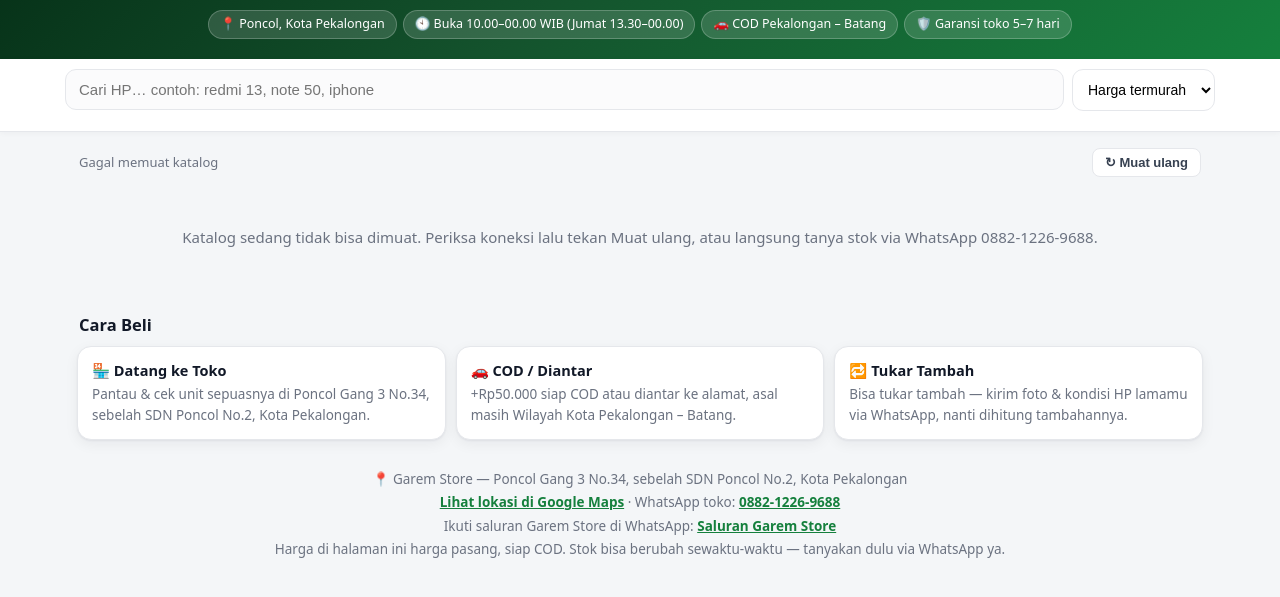
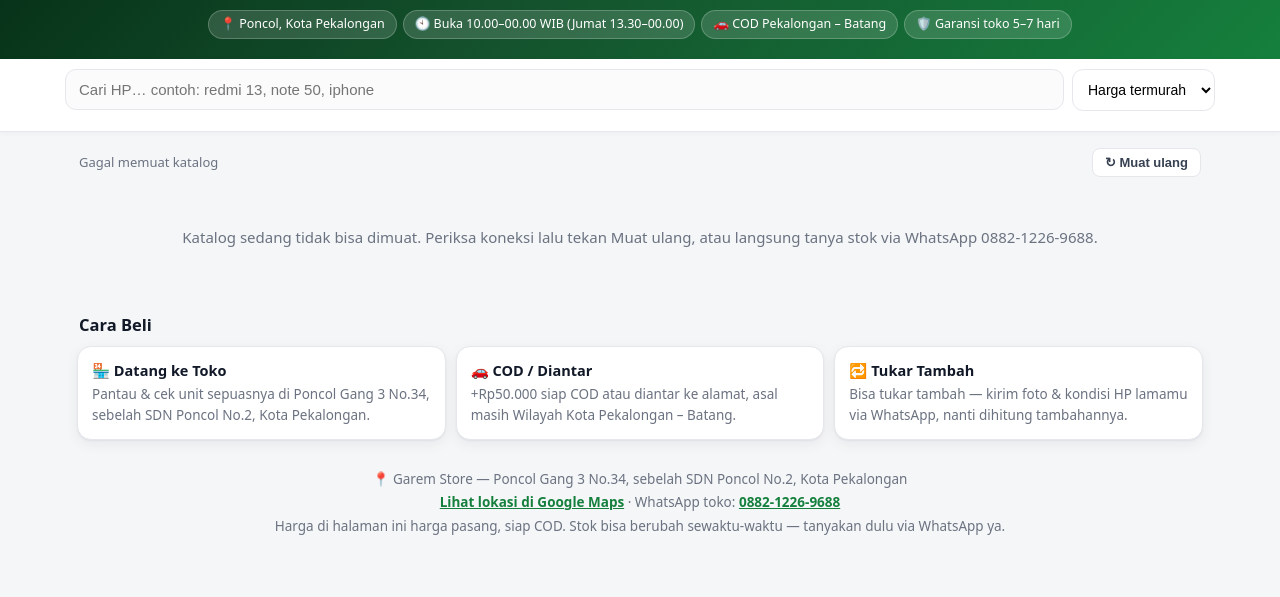
Before and after one commit to sukunijo/garem-store-katalog, a plain HTML site: page index.html in a window 1280 px wide. Shown: the part 93-690 px from the top of the page. Drawn offline with Linux system fonts and the light colour scheme; no server answers.

Commit message:
Buang link saluran WhatsApp dari katalog
Removed WhatsApp channel link from footer.

```diff
--- a/index.html
+++ b/index.html
@@ -125,7 +125,7 @@
   📍 Garem Store — Poncol Gang 3 No.34, sebelah SDN Poncol No.2, Kota Pekalongan<br>
   <a href="https://maps.app.goo.gl/55hFLX1qcz4zeqT47" target="_blank" rel="noopener">Lihat lokasi di Google Maps</a> ·
   WhatsApp toko: <a href="https://wa.me/6288212269688" target="_blank" rel="noopener">0882-1226-9688</a><br>
-  Ikuti saluran Garem Store di WhatsApp: <a href="https://whatsapp.com/channel/0029VbBJ6SG7oQhi4QrRzi00" target="_blank" rel="noopener">Saluran Garem Store</a><br>
+
   Harga di halaman ini harga pasang, siap COD. Stok bisa berubah sewaktu-waktu — tanyakan dulu via WhatsApp ya.
 </footer>
 
```
